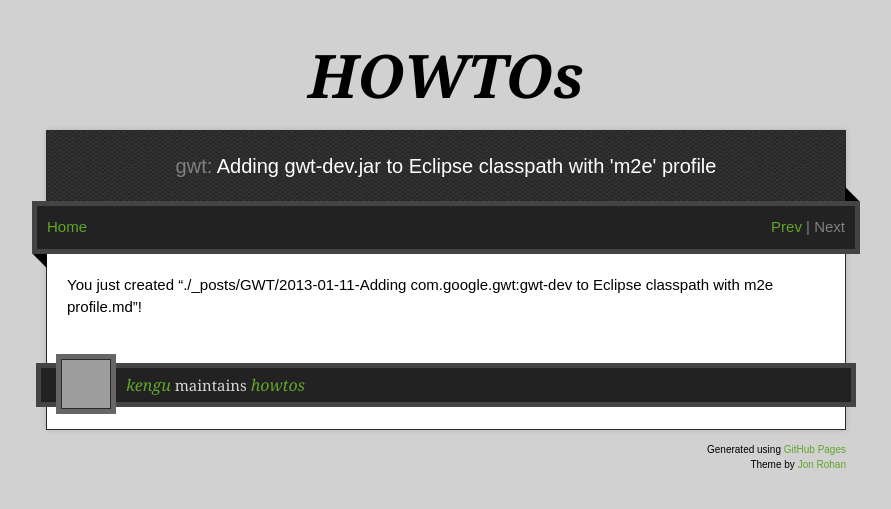
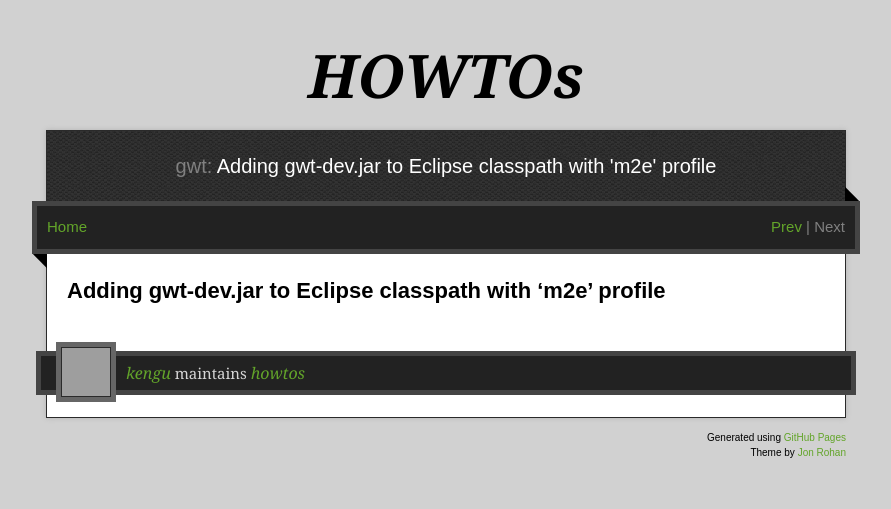
Before and after one commit to kengu/howtos, a Jekyll site: the page built from _posts/gwt/2013-01-11-Adding-gwt-dev-to-eclipse-classpath-with-m2e-profile.md, in a window 1280 px wide. Shown: the top 509 px of the page, without its empty margins (194-1085 px from the left). Built offline with Jekyll 4.4.1, drawn with Linux system fonts in a browser that asks for light colours; nearby versions of some CDN libraries; grey boxes are pictures that could not be loaded.

Commit message:
Update _posts/gwt/2013-01-11-Adding-gwt-dev-to-eclipse-classpath-with-m2e-profile.md

```diff
--- a/_posts/gwt/2013-01-11-Adding-gwt-dev-to-eclipse-classpath-with-m2e-profile.md
+++ b/_posts/gwt/2013-01-11-Adding-gwt-dev-to-eclipse-classpath-with-m2e-profile.md
@@ -8,5 +8,5 @@
 
 ---
 
-
-You just created "./_posts/GWT/2013-01-11-Adding com.google.gwt:gwt-dev to Eclipse classpath with m2e profile.md"!
+Adding gwt-dev.jar to Eclipse classpath with 'm2e' profile
+==========================================================
```
